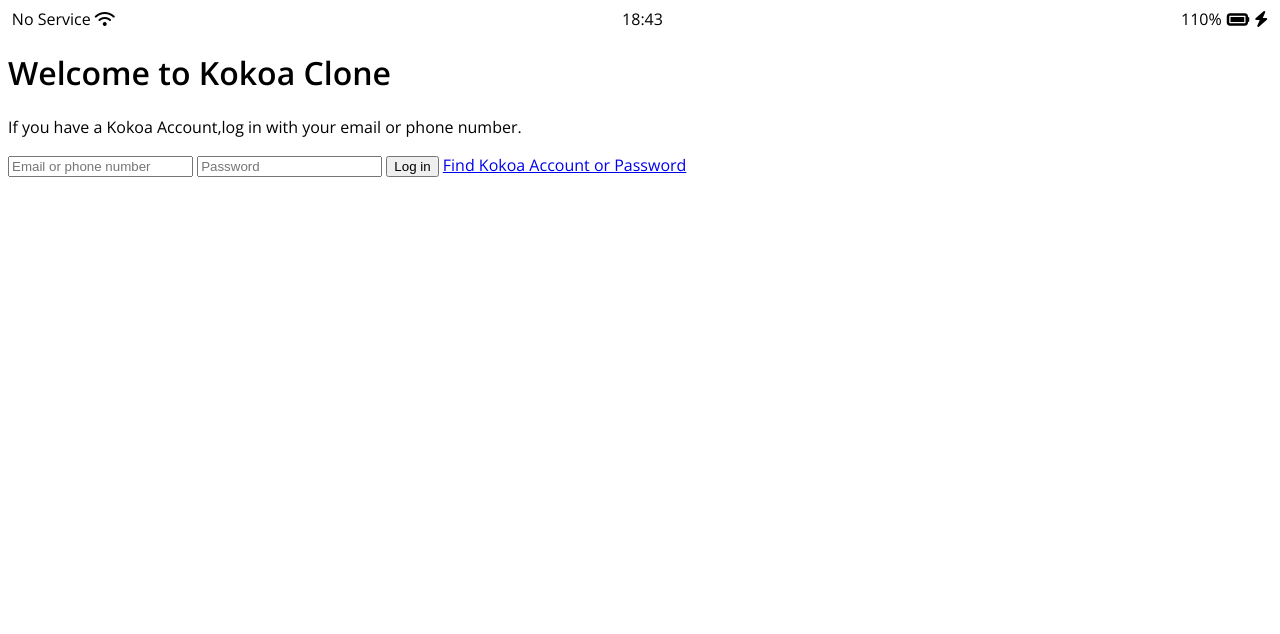
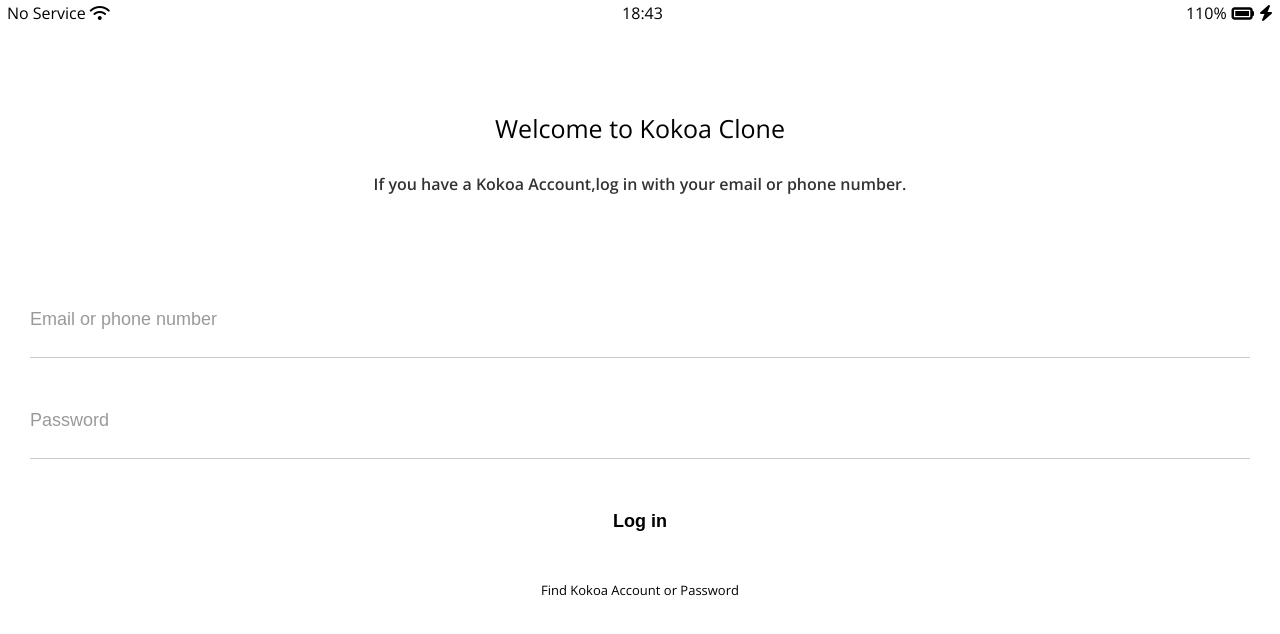
Before and after one commit to Edan98/kokoa-clone-2020, a plain HTML site: page index.html in a window 1280 px wide. Shown: the top 634 px of the page. Drawn offline with nearby package versions, Linux system fonts and the light colour scheme.

Commit message:
Update styles.css

```diff
--- a/css/styles.css
+++ b/css/styles.css
@@ -1,29 +1,16 @@
 @import url("https://fonts.googleapis.com/css2?family=Open+Sans:wght@400;600&display=swap");
+
+@import "reset.css";
+@import "variables.css";
+
+/* Components */
+@import "components/status-bar.css";
+@import "components/nav-bar.css";
+
+/* Screens */
+@import "screens/login.css";
+
 body {
   font-family: "Open Sans", sans-serif;
+  height: 1000vh;
 }
-
-.status-bar {
-  display: flex;
-  justify-content: center;
-}
-
-.status-bar__column {
-  width: 33%;
-}
-
-.status-bar__column:first-child {
-  margin-right: 5px;
-}
-.status-bar__column:nth-child(2) {
-  display: flex;
-  justify-content: center;
-}
-.status-bar__column:nth-child(3) {
-  display: flex;
-  justify-content: flex-end;
-  align-items: center;
-}
-.status-bar__column .fa-battery-full {
-  margin: 0px 5px;
-}
```
